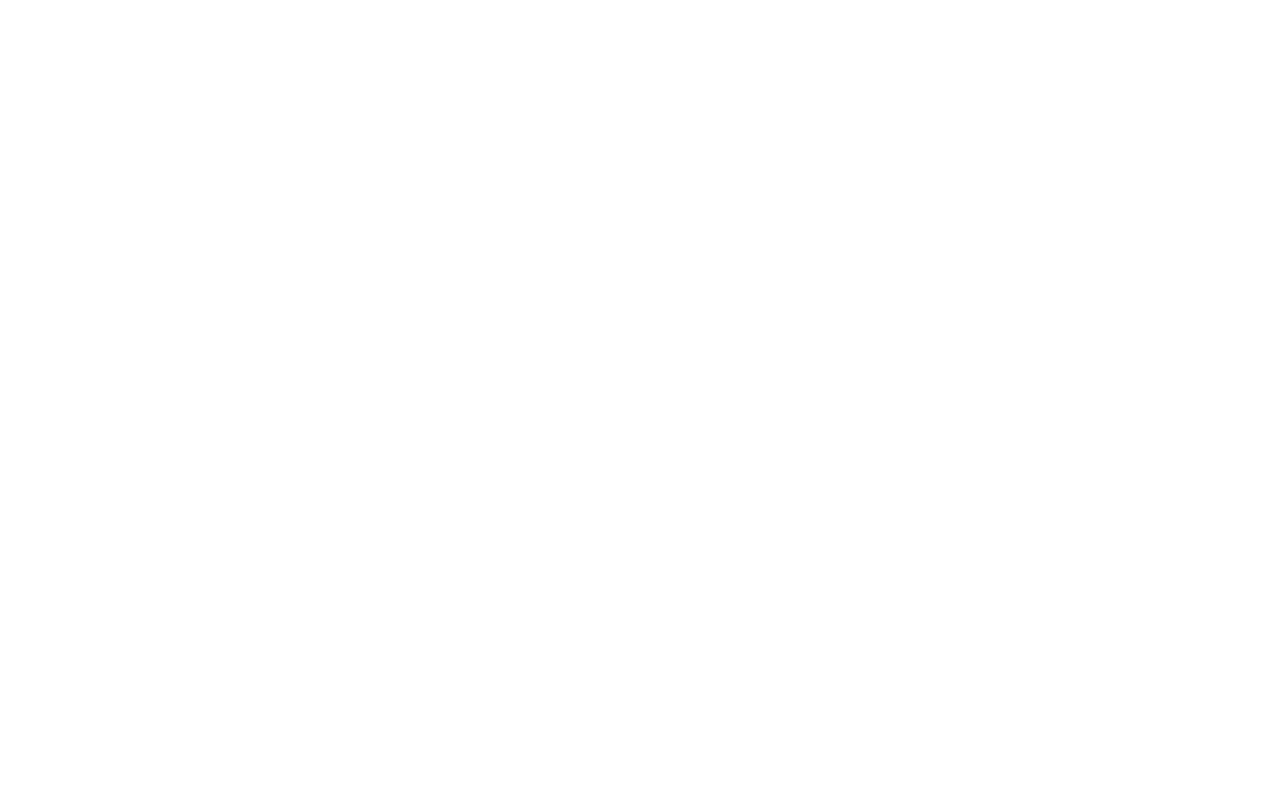
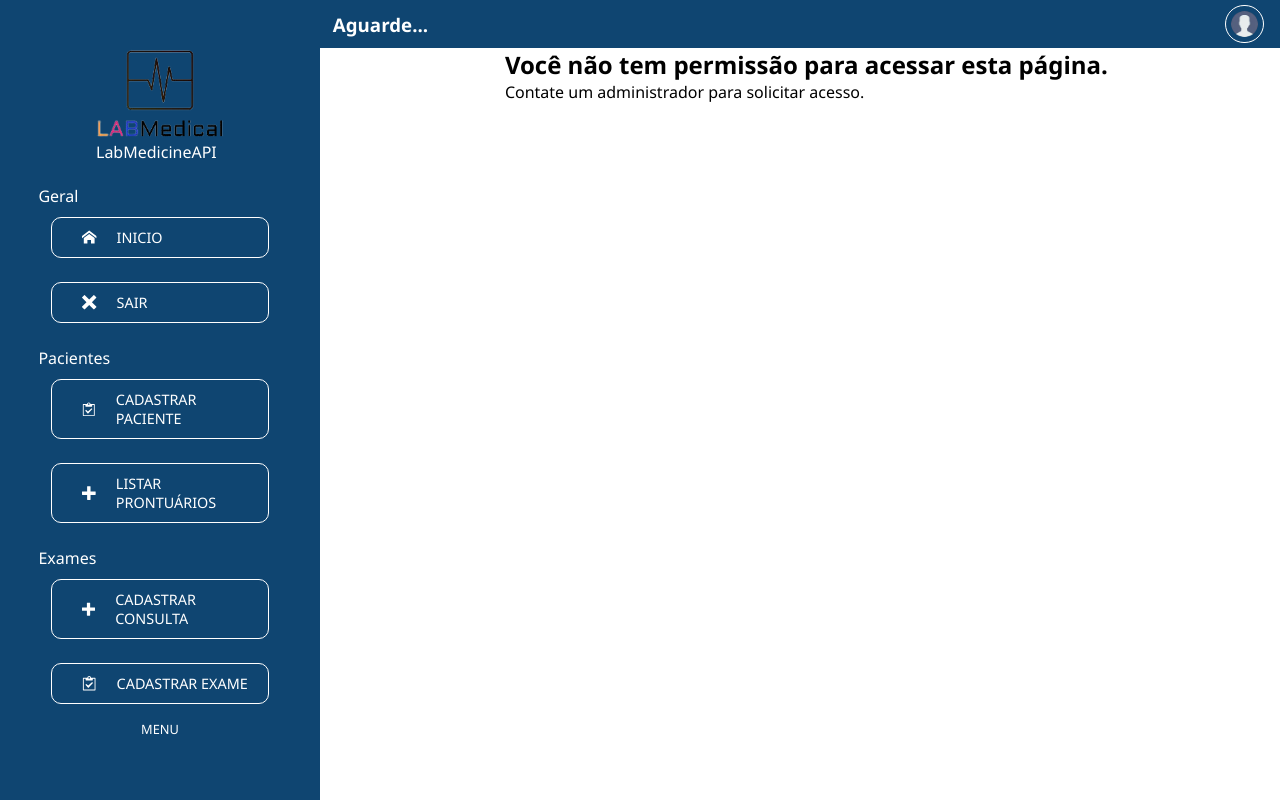
Before and after one commit to FullStack-Coqueiros/M3P-FrontEnd-Squad1, a React (Vite) app in the folder LabMedicineAPI/: page /sem-permissao in a window 1280 px wide. Before the commit this address had no page. Shown: the top 800 px of the page. Built offline with nearby package versions, Linux system fonts and the light colour scheme.

Commit message:
Criação da RotaPrivada e correção arquivos

```diff
--- a/LabMedicineAPI/package.json
+++ b/LabMedicineAPI/package.json
@@ -10,6 +10,7 @@
     "preview": "vite preview"
   },
   "dependencies": {
+    "antd": "^5.10.2",
     "form": "^0.2.4",
     "react": "^18.2.0",
     "react-dom": "^18.2.0",
--- a/LabMedicineAPI/server/db.json
+++ b/LabMedicineAPI/server/db.json
@@ -4,11 +4,20 @@
       "id": 1,
       "name": "Admin",
       "email": "admin@admin.com",
-      "password": "12345678"
+      "password": "12345678",
+      "roles": ["Administrador"]
     }
   ],
   "usuarios": [],
-  "administradores": [],
+  "administradores": [
+    {
+      "id": 2,
+      "username": "Admin",
+      "email": "admin@admin.com",
+      "password": "12345678",
+      "roles": ["Administrador"]
+    }
+  ],
   "pacientes": [],
   "enfermeiros": [],
   "medicos": [],
--- a/LabMedicineAPI/src/routes/AppRoutes.jsx
+++ b/LabMedicineAPI/src/routes/AppRoutes.jsx
@@ -1,7 +1,11 @@
 import { BrowserRouter as Router, Route, Routes } from "react-router-dom";
-import { HomePage } from "../pages/home/HomePage";
+import { HomePage } from "../pages/home/HomePage.jsx";
 import { Layout } from "../layouts/AppLayout.jsx";
-import { LoginPage } from "../pages/login/LoginPage";
+import { LoginPage } from "../pages/login/LoginPage.jsx";
+import PaginaSemPermissao from '../pages/semPermissao/PaginaSemPermissao.jsx';
+import CadastroUsuarioPage from "../pages/cadastros/usuarios/CadastroUsuariosPage.jsx";
+import PrivateRoute from "./privateRoute/PrivateRoute.jsx";
+
 
 export const AppRoutes = () => {
     return (
@@ -10,6 +14,8 @@
                 <Route path="/login" element={<LoginPage />}/>
                 <Route path="/" element={<Layout/>}>
                     <Route path="/" element={<HomePage/>}/>
+                    <Route path="/cadastro-usuario" element={<PrivateRoute />} />
+                    <Route path="/sem-permissao" element={<PaginaSemPermissao />} />
                 </Route>
             </Routes>
         </Router>
--- a/LabMedicineAPI/src/routes/privateRoute/PrivateRoute.jsx
+++ b/LabMedicineAPI/src/routes/privateRoute/PrivateRoute.jsx
@@ -1,18 +1,11 @@
-import React, { Component } from "react";
-import { Route, Redirect } from 'react-router-dom';
-import AuthService from '../../services/Auth.Service';
+import React from "react";
+import { Route, Navigate } from 'react-router-dom';
+import AuthService from '../../services/Auth.Service.jsx';
 
-const PrivateRoute = ({ component: Component, ...rest }) => (
-    <Route
-        {...rest}
-        render={(props) =>
-        AuthService.isAdministrator() ? (
-            <Component {...props} />
-        ) : (
-            <Redirect to='/sem-permissao'/>
-        )
-        }
-    />
-);
+const PrivateRoute = ({ element: Element, ...rest }) => {
+    const isAuthorized = AuthService.isAuthenticated();
+
+    return isAuthorized ? <Route {...rest} element={<Element />} /> : <Navigate to="/sem-permissao" />;
+};
 
 export default PrivateRoute;
--- a/LabMedicineAPI/src/services/Auth.Service.jsx
+++ b/LabMedicineAPI/src/services/Auth.Service.jsx
@@ -40,7 +40,7 @@
     },
 };
 
-const isTokenExpird = (token) => {
+const isTokenExpired = (token) => {
     const decodedToken = decodeToken(token);
 
     if(!decodedToken || !decodedToken.exp) {
```
Also changed, not shown: 1 other file (tests, documents, lock files or other folders).
